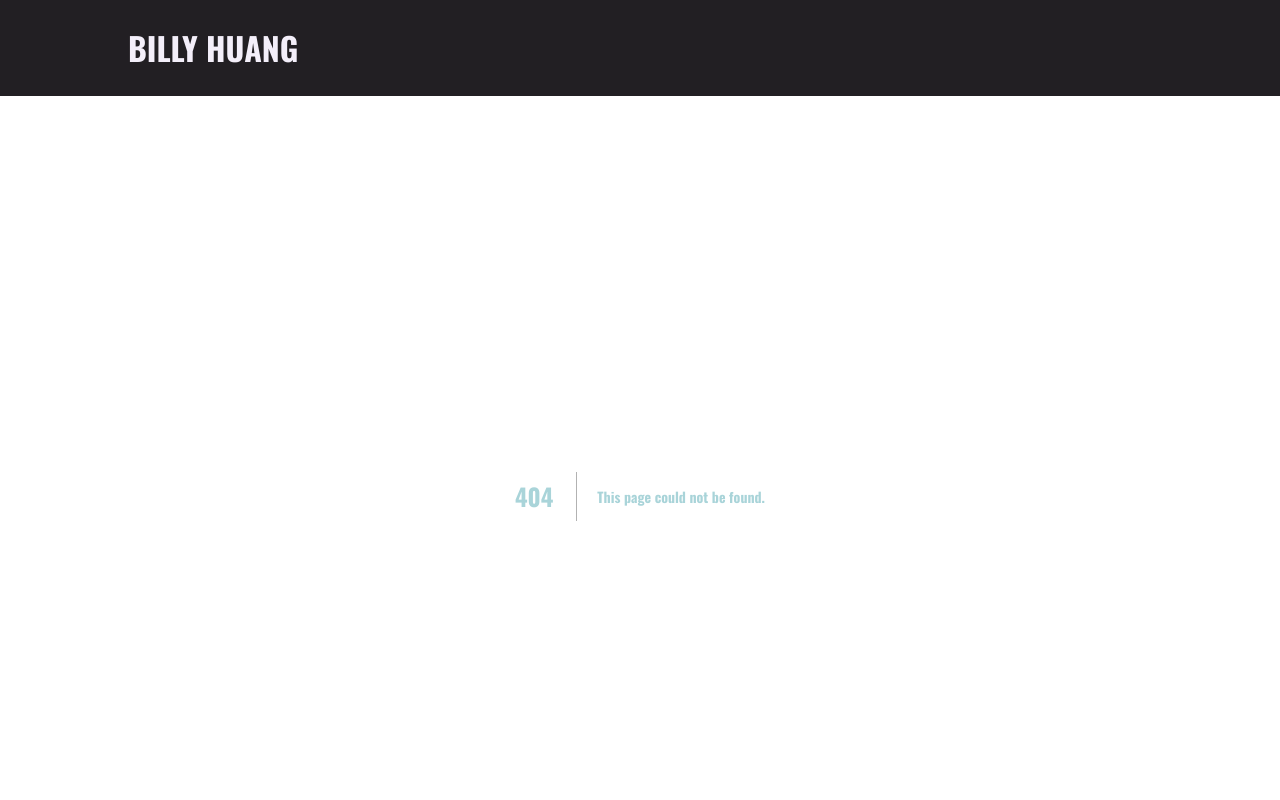
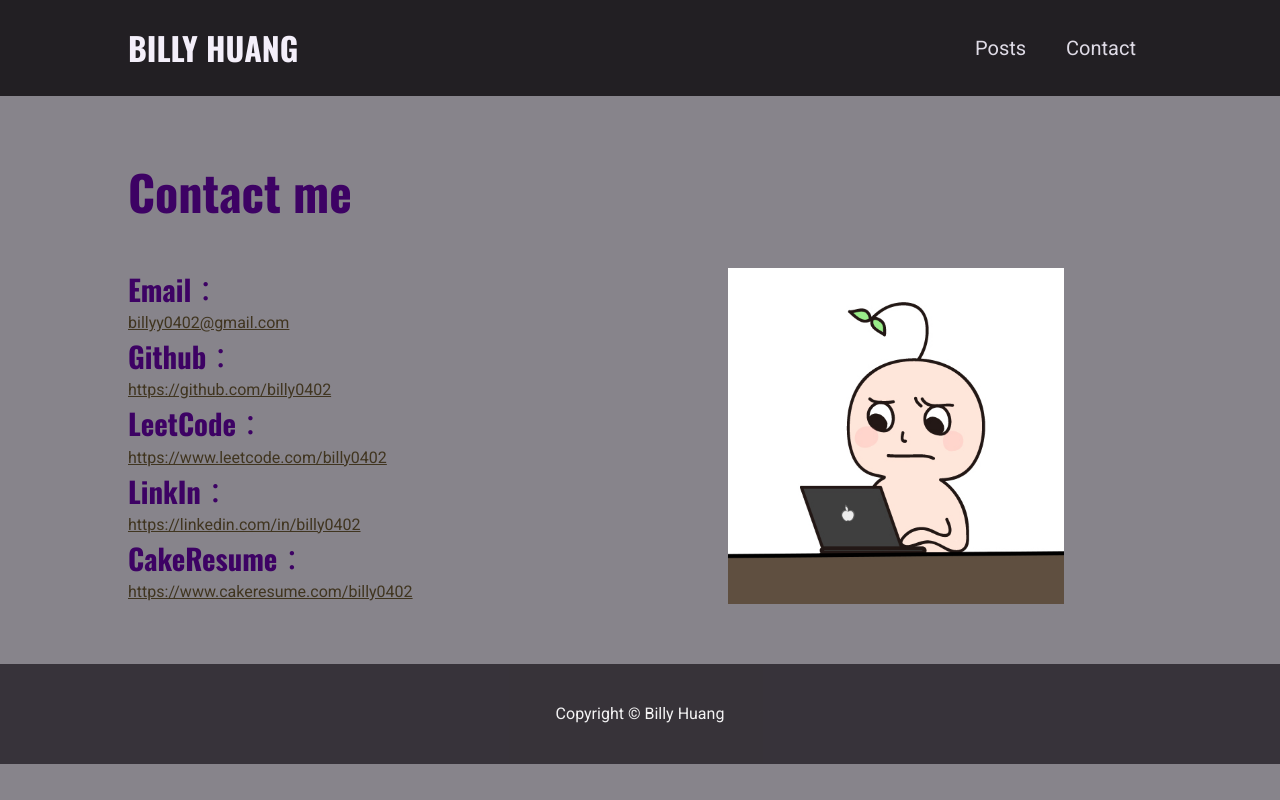
Before and after one commit to billy0402/billy0402.github.io, a Next.js app: page /contact in a window 1280 px wide. Before the commit this address had no page. Shown: the top 800 px of the page. Built offline with nearby package versions, Linux system fonts and the light colour scheme.

Commit message:
feat(contact): init

```diff
--- /dev/null
+++ b/src/app/contact/page.tsx
@@ -0,0 +1,35 @@
+import { Fragment } from 'react';
+
+import type { NextPage } from 'next';
+
+import Image from 'next/image';
+import Link from 'next/link';
+
+import { socialLinks } from '@/fixtures/social-links';
+
+const ContactPage: NextPage = () => {
+  return (
+    <main className='container'>
+      <h1 className='margin-bottom' style={{ fontSize: '3rem' }}>
+        Contact me
+      </h1>
+      <article className='contact'>
+        <section>
+          {socialLinks.map(({ label, href, hrefDisplay }) => (
+            <Fragment key={href}>
+              <h2>{label}：</h2>
+              <p key={label}>
+                <Link href={href}>{hrefDisplay ?? href}</Link>
+              </p>
+            </Fragment>
+          ))}
+        </section>
+        <section className='image-container'>
+          <Image src='/images/home/avatar.jpg' alt='avatar' fill />
+        </section>
+      </article>
+    </main>
+  );
+};
+
+export default ContactPage;
--- a/src/components/Layout/Navigation/index.tsx
+++ b/src/components/Layout/Navigation/index.tsx
@@ -8,7 +8,7 @@
       <Link href='/'>
         <Logo />
       </Link>
-      {/* <nav>
+      <nav>
         <ul>
           <li>
             <Link href='/post'>Posts</Link>
@@ -17,7 +17,7 @@
             <Link href='/contact'>Contact</Link>
           </li>
         </ul>
-      </nav> */}
+      </nav>
     </header>
   );
 };
--- /dev/null
+++ b/src/fixtures/social-links.ts
@@ -0,0 +1,29 @@
+type SocialLink = {
+  label: string;
+  href: string;
+  hrefDisplay?: string;
+};
+
+export const socialLinks: SocialLink[] = [
+  {
+    label: 'Email',
+    href: 'mailto:billyy0402@gmail.com',
+    hrefDisplay: 'billyy0402@gmail.com',
+  },
+  {
+    label: 'Github',
+    href: 'https://github.com/billy0402',
+  },
+  {
+    label: 'LeetCode',
+    href: 'https://www.leetcode.com/billy0402',
+  },
+  {
+    label: 'LinkIn',
+    href: 'https://linkedin.com/in/billy0402',
+  },
+  {
+    label: 'CakeResume',
+    href: 'https://www.cakeresume.com/billy0402',
+  },
+];
--- a/src/styles/base/_reset.scss
+++ b/src/styles/base/_reset.scss
@@ -141,6 +141,7 @@
 }
 
 a {
+  color: unset;
   text-decoration: none;
   cursor: pointer;
 }
--- /dev/null
+++ b/src/styles/components/_contact.scss
@@ -0,0 +1,16 @@
+.contact {
+  @extend %flex-row-wrap;
+
+  > section {
+    flex: 1;
+
+    @include phone-width() {
+      flex-basis: 100%;
+      margin-top: $margin_small;
+    }
+  }
+
+  a {
+    text-decoration: underline;
+  }
+}
--- /dev/null
+++ b/src/styles/components/_image-container.scss
@@ -0,0 +1,8 @@
+.image-container {
+  position: relative;
+  min-height: 100px;
+
+  > img {
+    object-fit: contain;
+  }
+}
--- a/src/styles/globals.scss
+++ b/src/styles/globals.scss
@@ -26,6 +26,7 @@
 // 結構 (Layout)
 @import 'layout/body';
 @import 'layout/navigation';
+@import 'layout/container';
 @import 'layout/footer';
 
 // 格線 (Grid)
@@ -40,8 +41,10 @@
 
 // 組件 (Component)
 @import 'components/block-items';
+@import 'components/image-container';
 @import 'components/logo';
 @import 'components/hero';
+@import 'components/contact';
 
 // 恥辱 (Shame)
 @import 'shame';
--- /dev/null
+++ b/src/styles/layout/_container.scss
@@ -0,0 +1,6 @@
+.container {
+  padding-top: $padding_big;
+  padding-bottom: $padding_big;
+
+  @extend %layout-container;
+}
--- a/src/styles/layout/_footer.scss
+++ b/src/styles/layout/_footer.scss
@@ -1,4 +1,6 @@
 .footer {
+  background-color: $color_auxiliary-light;
+  color: $color_white;
   opacity: 0.9;
 
   @include phone-width() {
--- a/src/styles/layout/_navigation.scss
+++ b/src/styles/layout/_navigation.scss
@@ -33,6 +33,7 @@
       &:active,
       &.active {
         color: $color-grey-200;
+        text-decoration: underline;
 
         @include pad-under-width() {
           font-size: $size-4;
--- a/src/styles/variable/_color.scss
+++ b/src/styles/variable/_color.scss
@@ -2,14 +2,15 @@
 $color_black: #000000;
 
 // 主色
-$color_primary: #fbfbfb;
+$color_primary: #87848b;
 
 // 強調色
-$color_accent: #a9d4d9;
-$color_accent-light: #b5e0cf;
+$color_accent: #3d0264;
+$color_accent-light: #440cae;
 
 // 輔助色
-$color_auxiliary: #bfbba4;
+$color_auxiliary: #343036;
+$color_auxiliary-light: #2f2b31;
 
 // 文字顏色
 $color_text: #403520;
```
